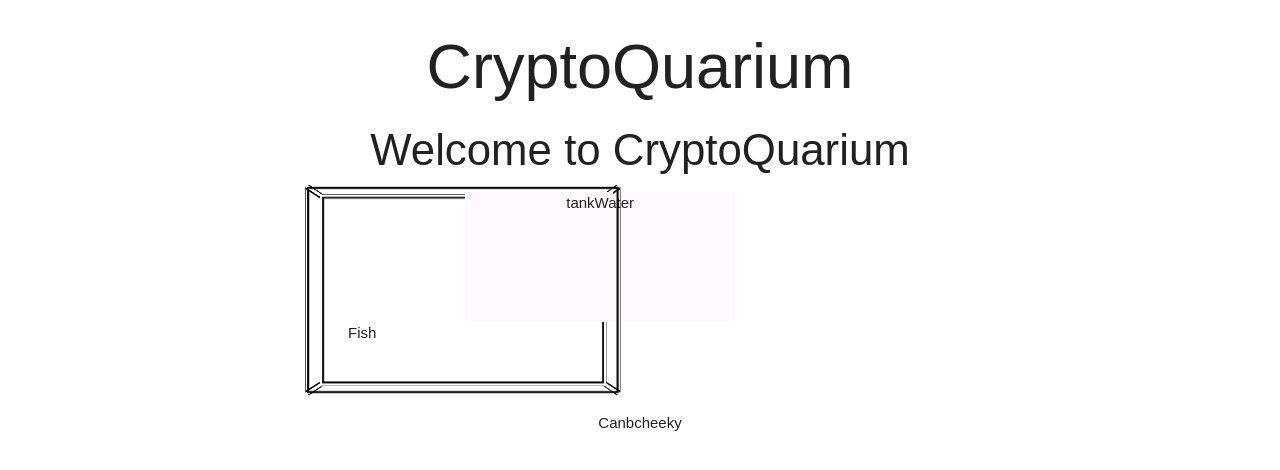
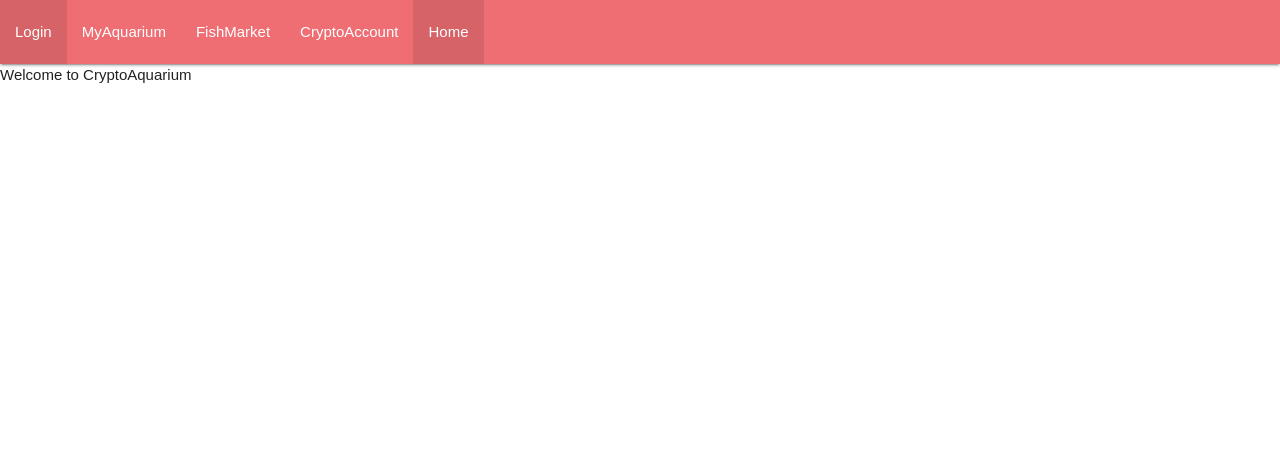
Before and after one commit to CheekyMonkeyAcademy/CryptoQuarium, a React (Create React App) app: page / in a window 1280 px wide. Shown: the top 470 px of the page. Built offline with nearby package versions, Linux system fonts and the light colour scheme; the HTML template or start-up script is replaced by a standard one.

Commit message:
structuring pages2

```diff
--- a/public/index.html
+++ b/public/index.html
@@ -11,7 +11,7 @@
     <link rel="manifest" href="%PUBLIC_URL%/manifest.json">
     <link rel="shortcut icon" href="%PUBLIC_URL%/favicon.ico">
     <link rel="stylesheet" href="https://cdnjs.cloudflare.com/ajax/libs/materialize/0.100.2/css/materialize.min.css">
-
+    <!-- <link rel="stylesheet" href="https://maxcdn.bootstrapcdn.com/bootstrap/3.3.7/css/bootstrap.min.css"> -->
 
     <!--
       Notice the use of %PUBLIC_URL% in the tags above.
--- a/src/App.js
+++ b/src/App.js
@@ -1,24 +1,28 @@
-import React, { Component } from 'react';
-import './App.css';
-import Wrapper from "./components/Wrapper";
-import Footer from "./components/Footer";
-import Header from './components/Header';
-import Tank from './components/Tank';
+import React from 'react';
+import AppContainer from "./components/AppContainer";
+
+const App = () => <AppContainer />
+
+// import './App.css';
+// import Wrapper from "./components/Wrapper";
+// import Footer from "./components/Footer";
+// import Header from './components/Header';
+// import Tank from './components/Tank';
 
 
-class App extends Component {
-  render() {
-    return (
-      <Wrapper>
-        <Header>CryptoQuarium</Header>
-      <div className="App">
-        <h3 className="center-align">Welcome to CryptoQuarium</h3>
-        <Tank className="">Fishtank Goes here</Tank>
-      </div>
-      <Footer>Canbcheeky</Footer>
-      </Wrapper>
-    );
-  }
-}
+// class App extends Component {
+//   render() {
+//     return (
+//       <Wrapper>
+//         <Header>CryptoQuarium</Header>
+//       <div className="App">
+//         <h3 className="center-align">Welcome to CryptoQuarium</h3>
+//         <Tank className="">Fishtank Goes here</Tank>
+//       </div>
+//       <Footer>Canbcheeky</Footer>
+//       </Wrapper>
+//     );
+//   }
+// }
 
 export default App;
--- a/src/AppContainer.js
+++ /dev/null
@@ -1,3 +0,0 @@
-import React, {Component} from "react";
-
-//This is a stateful component that will handle pageChange logic
--- /dev/null
+++ b/src/components/AppContainer.js
@@ -0,0 +1,55 @@
+import React, {Component} from "react";
+import Navbar from "./Navbar";
+import Home from "./pages/Home";
+import Login from "./pages/Login";
+import MyAquarium from "./pages/MyAquarium";
+import CryptoAccount from "./pages/CryptoAccount";
+import FishMarket from "./pages/FishMarket";
+
+//This is a stateful component that will handle pageChange logic
+
+//Will need to import in other pages and components!!!
+
+class AppContainer extends Component {
+    //This is class because state will change, depending on which page the user is on
+    state = {
+        currentPage: "Home"
+    };
+
+    //This function sets the state for the current page
+    handlePageChange = page => {
+        this.setState({currentPage: page});
+    };
+
+    //Series of if/else statements that will render the corresponding component
+    //for the page that is selected as current page
+    renderPage = () => {
+        if (this.state.currentPage === "Home"){
+            return <Home />
+        } else if(this.state.currentPage === "Login"){
+            return <Login />
+        } else if (this.state.currentPage === "MyAquarium"){
+            return <MyAquarium />
+        } else if (this.state.currentPage === "CryptoAccount"){
+            return <CryptoAccount />
+        } else if (this.state.currentPage === "FishMarket"){
+            return <FishMarket />
+        }
+    }
+
+    //We are giving the Navbar the current page property and passing the handlePageChange function
+    //Logic: if X condition, return a certain component
+    render() {
+        return (
+            <div>
+                <Navbar
+                    currentPage = {this.state.currentPage}
+                    handlePageChange = {this.state.handlePageChange}
+                />
+                {this.renderPage()}
+            </div>
+        );
+    }
+}
+
+export default AppContainer;
--- /dev/null
+++ b/src/components/Navbar/Navbar.js
@@ -0,0 +1,53 @@
+import React from "react";
+
+//Possible pages we will need:
+    //Login
+    //User personal aquarium - "MyAquarium"
+    //Buy/Sell your fish
+    //Crypto "Bank Account"
+    //Site home page
+        //User logs in and has access to their own personal aquarium site
+
+const Navbar = props =>
+    <nav>
+        <div className="nav-wrapper">
+            <ul className="left hide-on-med-and-down">
+                <li
+                    onClick = {() => { props.handlePageChange("Login"); } }
+                    className = {props.currentPage === "Login" ? "active": ""}
+                >
+                    <a>Login</a>
+                </li>
+
+                <li
+                    onClick = {() => {props.handlePageChange("MyAquarium"); }}
+                    className = {props.currentPage === "MyAquarium" ? "active": ""}
+                >
+                    <a>MyAquarium</a>
+                </li>
+
+                <li
+                    onClick = {() => {props.handlePageChange("FishMarket"); }}
+                    className = {props.currentPage === "FishMarket" ? "active": ""}
+                >
+                    <a>FishMarket</a>
+                </li>
+
+                <li
+                    onClick = {() => {props.handlePageChange("CryptoAccount"); }}
+                    className = {props.currentPage === "CryptoAccount" ? "active": ""}
+                >
+                    <a>CryptoAccount</a>
+                </li>
+
+                <li
+                    onClick = {() => {props.handlePageChange("Home"); }}
+                    className = {props.currentPage === "Home" ? "active": ""}
+                >
+                    <a>Home</a>
+                </li>
+            </ul>
+        </div>
+    </nav>
+
+    export default Navbar;
--- a/src/pages/Home.js
+++ b/src/components/pages/Home.js
@@ -11,8 +11,6 @@ import React from "react";
 //INPUT LOGIN PAGE!!
 //NEST WRAPPER/LOGIN/FOOTER HERE!!
 
-//I am handling pageChange logic here bc it makes the most sense at the moment
-    //It may change as pages develop
 
 const Home = () =>
     <div>
```
Also changed, not shown: src/Navbar/Navbar.js (deleted, +0 -49 lines), src/components/Navbar/index.js (renamed from src/Navbar/index.js), src/components/pages/CryptoAccount.js (renamed from src/pages/CryptoAccount.js), src/components/pages/FishMarket.js (renamed from src/pages/FishMarket.js), src/components/pages/Login.js (renamed from src/pages/Login.js), src/components/pages/MyAquarium.js (renamed from src/pages/MyAquarium.js).
